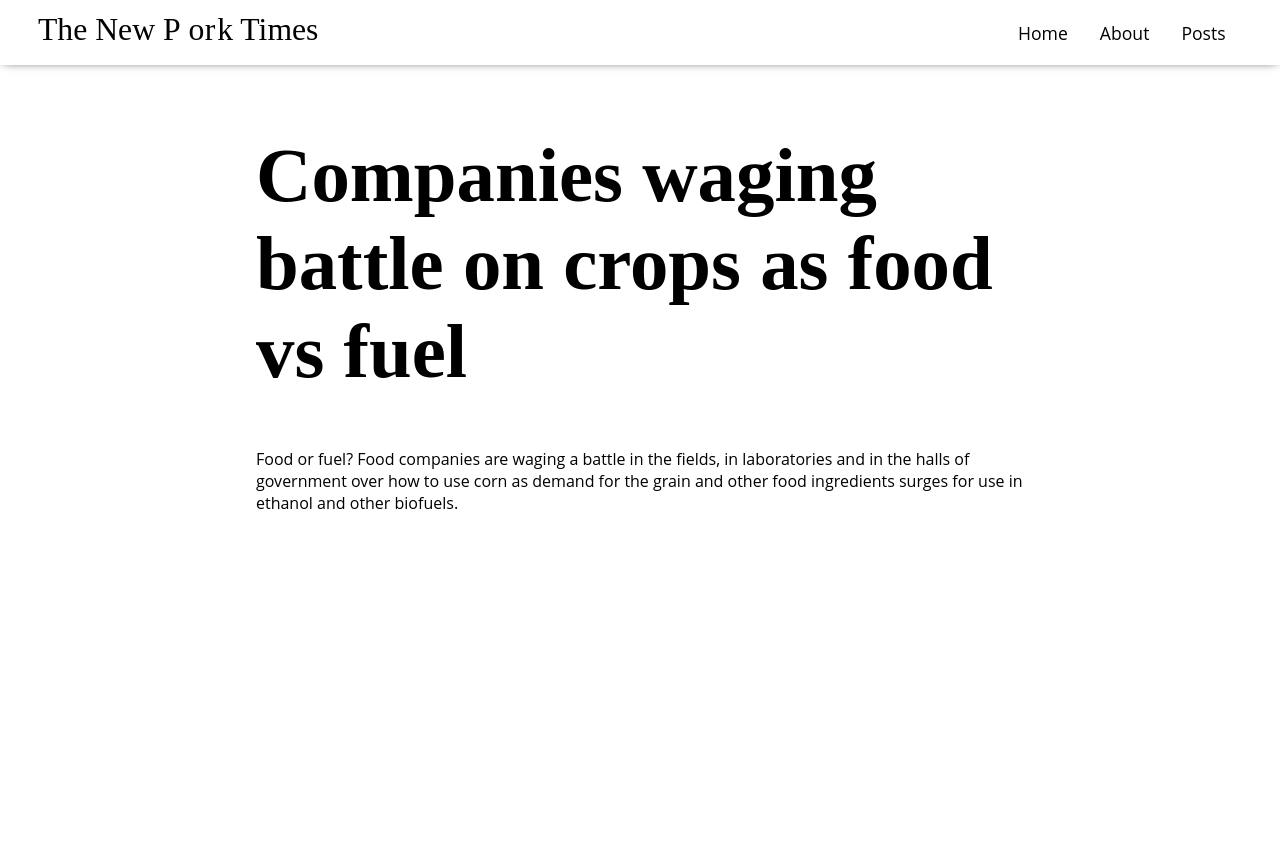
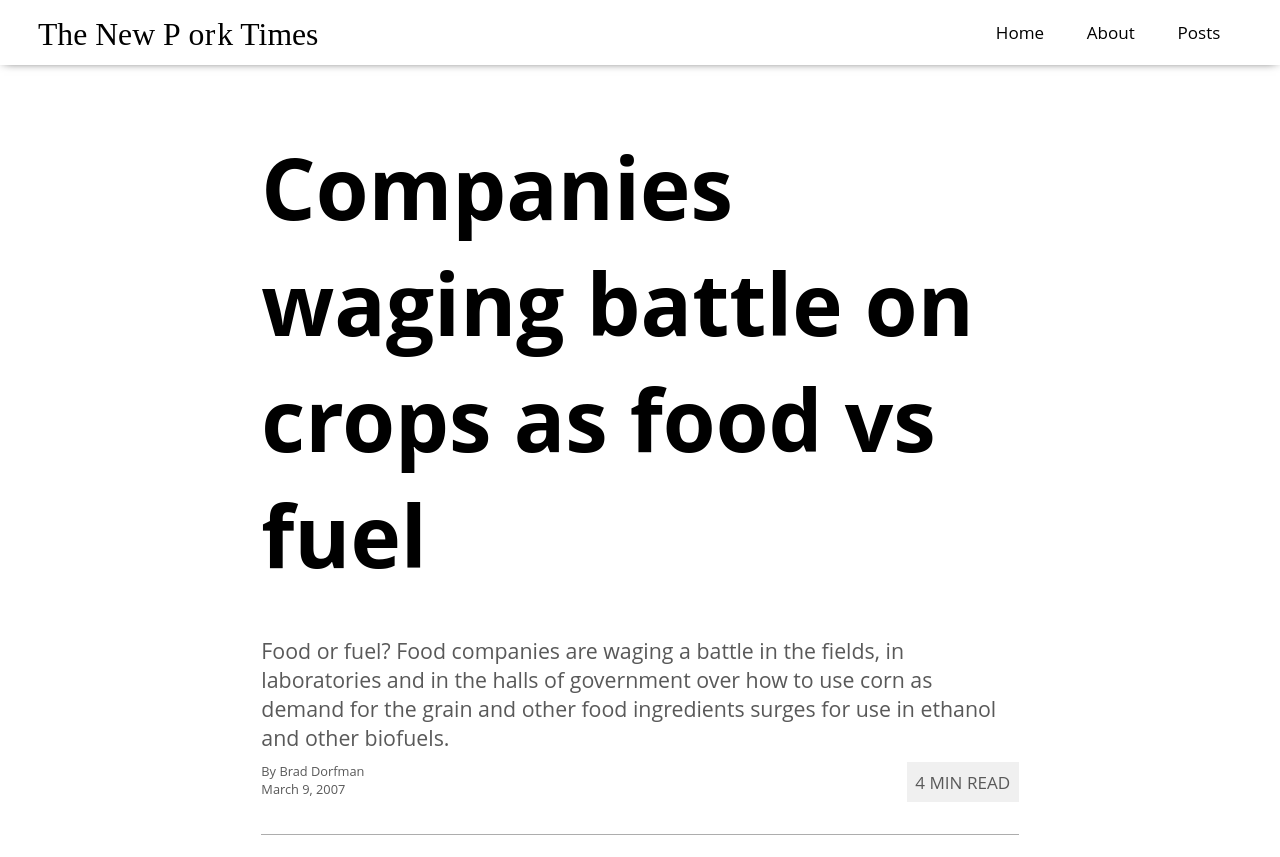
Before and after one commit to natefinck/new-pork-times, a Next.js app: page /posts/1 in a window 1280 px wide. Before the commit the page ends 800 px from the top, so only its background shows below. Built offline with nearby package versions, Linux system fonts and the light colour scheme.

Commit message:
adding headline summary and details

```diff
--- a/pages/posts/1.jsx
+++ b/pages/posts/1.jsx
@@ -10,8 +10,23 @@ export default function FirstPost() {
                     <h1>
                         Companies waging battle on crops as food vs fuel
                     </h1>
-                    <div className={blogStyles.summary}>
-                    Food or fuel? Food companies are waging a battle in the fields, in laboratories and in the halls of government over how to use corn as demand for the grain and other food ingredients surges for use in ethanol and other biofuels.
+                    <div className={blogStyles.summaryContainer}>
+                        <div className={blogStyles.content}>
+                            Food or fuel? Food companies are waging a battle in the fields, in laboratories and in the halls of government over how to use corn as demand for the grain and other food ingredients surges for use in ethanol and other biofuels.
+                        </div>
+                        <div className={blogStyles.details}>
+                            <div className={blogStyles.leftDetails}>
+                                <div>
+                                    By Brad Dorfman
+                                </div>
+                                <div>
+                                    March 9, 2007
+                                </div>
+                            </div>
+                            <div className={blogStyles.rightDetails}>
+                                4 MIN READ
+                            </div>
+                        </div>
                     </div>
                 </div>
             </div>
--- a/styles/article.module.scss
+++ b/styles/article.module.scss
@@ -6,13 +6,29 @@
 }
 
 .headlineContainer {
+    border-bottom: 1px solid var(--main-middle-gray);
+    padding-bottom: 1rem;
 
     h1 {
-        font-size: 4.8rem;
-        font-family: 'Berkshire Swash', cursive;
+        font-size: 4rem;
+        font-family: 'Berkshire Swash', 'Open Sans';
+        margin: 2rem 0px;
     }
 
-    .summary {
+    .summaryContainer {
+        color: var(--main-dark-gray);
 
+        .details {
+            font-size: .6rem;
+            padding: .5rem 0;
+            display: flex;
+            justify-content: space-between;
+
+            .rightDetails {
+                font-size: .8rem;
+                background-color: var(--main-light-gray);
+                padding: 0.4rem;
+            }
+        }
     }
 }
--- a/styles/global.css
+++ b/styles/global.css
@@ -5,8 +5,15 @@ body {
   font-family: 'Open Sans', -apple-system, BlinkMacSystemFont, Segoe UI, Roboto,
     Oxygen, Ubuntu, Cantarell, Fira Sans, Droid Sans, Helvetica Neue,
     sans-serif;
+    font-size: 16pt;
 }
 
 * {
   box-sizing: border-box;
 }
+
+:root {
+  --main-light-gray: #f0f0f0;
+  --main-middle-gray: #adadad;
+  --main-dark-gray: #595959;
+}
--- a/styles/header.module.scss
+++ b/styles/header.module.scss
@@ -27,7 +27,7 @@
 
         li {
             padding: 0 1rem;
-            font-size: 1.1rem;
+            font-size: .8rem;
         }
     }
 }
```
Also changed, not shown: 1 other file (tests, documents, lock files or other folders).
